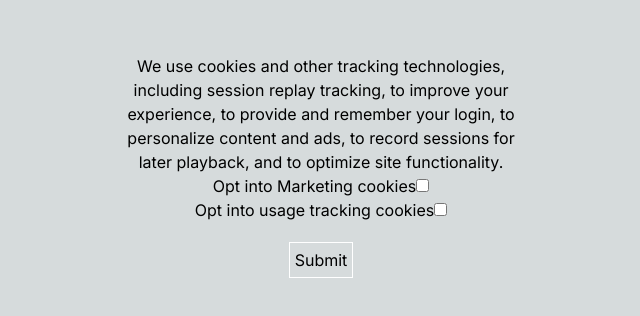
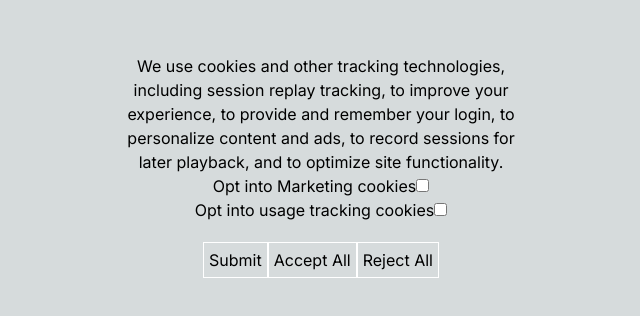
Before and after one commit to austinfrey/cloudflare-consent-management-example, a Next.js app: page / in a window 1280 px wide. Shown: the part 106-422 px from the top of the page, without its empty margins (327-967 px from the left). Built offline with nearby package versions, Linux system fonts and the light colour scheme.

Commit message:
debug log

```diff
--- a/app/mock-zaraz.tsx
+++ b/app/mock-zaraz.tsx
@@ -1,37 +1,48 @@
 export type Purpose = {
-  [key: string]: boolean;
+  [key: string]: boolean | undefined;
 };
 
-function MockZaraz(initialPurposes: Purpose[] = []) {
-  const PURPOSES: { [key: string]: boolean } = {};
+function MockZaraz() {
+  const PURPOSES: { [key: string]: boolean | undefined } = {
+    "test-purpose": false,
+  };
+  const createCookieString = (consentPreferences: any) =>
+    `cf_consent=${JSON.stringify(consentPreferences)}`;
 
-  initialPurposes.map((p) => {
-    const purposeId = Object.keys(p)[0];
-    PURPOSES[purposeId] = p[purposeId];
-  });
+  document.cookie = createCookieString({ testPurpose: false });
 
-  function get(purposeId: string): boolean {
-    console.log("MOCK get", purposeId, PURPOSES[purposeId]);
-    return PURPOSES[purposeId];
+  const getParsedCookieString = () =>
+    document.cookie && JSON.parse(document.cookie.split("=")[1]);
+
+  function get(purposeId: string): boolean | undefined {
+    const cookie = getParsedCookieString();
+    console.log("MOCK get", purposeId, cookie[purposeId]);
+    return cookie[purposeId];
   }
 
   function set(consentPreferences: Purpose) {
     const purposeId = Object.keys(consentPreferences)[0];
-    PURPOSES[purposeId] = consentPreferences[purposeId];
-    console.log("MOCK set", consentPreferences);
+    const cookie = getParsedCookieString();
+
+    cookie[purposeId] = consentPreferences[purposeId];
+    document.cookie = createCookieString(cookie);
+
+    console.log("MOCK set", document.cookie);
   }
 
   function getAll() {
-    console.log("MOCK getAll", PURPOSES);
-    return PURPOSES;
+    console.log("MOCK getAll", getParsedCookieString());
+    return getParsedCookieString();
   }
 
   function setAll(consentStatus: boolean) {
-    const purposeIds = Object.keys(PURPOSES);
+    const cookie = getParsedCookieString();
+    const purposeIds = Object.keys(cookie);
     purposeIds.map((id) => {
-      PURPOSES[id] = consentStatus;
+      cookie[id] = consentStatus;
     });
-    console.log("MOCK setAll", consentStatus, PURPOSES);
+    document.cookie = cookie;
+    console.log("MOCK setAll", consentStatus, cookie);
   }
 
   function sendQueueEvents() {
--- a/app/zaraz-provider.tsx
+++ b/app/zaraz-provider.tsx
@@ -7,11 +7,9 @@ type Props = {
   children: ReactNode;
 };
 
-const mockZaraz =
-  typeof zaraz === "undefined" ? MockZaraz([{ "test-purpose": false }]) : zaraz;
+const mockZaraz = typeof zaraz === "undefined" ? MockZaraz() : zaraz;
 
 const ZarazProvider = ({ children }: Props) => {
-  const [contentApiReady, setContentApiReady] = useState(true);
   const [showModal, setShowModal] = useState(false);
   const [purposes, setPurposes] = useState<any[]>([]);
 
@@ -20,21 +18,10 @@ const ZarazProvider = ({ children }: Props) => {
     setPurposes(Object.keys(purposes).map((key) => ({ [key]: purposes[key] })));
 
     // if any purposes still false, show modal
-    Object.keys(purposes).filter((key: any) => {
+    Object.keys(purposes).map((key: any) => {
       !purposes[key] && setShowModal(true);
     });
-
-    const handleEvent = () => {
-      console.log("Zaraz Content API ready");
-      setContentApiReady(true);
-    };
-
-    console.log("adding zarazConsentAPIReady event listener");
-    document.addEventListener("zarazConsentAPIReady", handleEvent);
-
-    return () =>
-      document.removeEventListener("zarazConsentAPIReady", handleEvent);
-  }, [showModal, contentApiReady]);
+  }, [showModal]);
 
   console.log("purposes", purposes);
 
@@ -50,9 +37,11 @@ const ZarazProvider = ({ children }: Props) => {
         <div>
           <label htmlFor="allowMarketing">Opt into Marketing cookies</label>
           <input
-            onClick={(e: React.MouseEvent<HTMLInputElement>) =>
-              console.log(e.currentTarget.value)
-            }
+            onClick={(e: React.MouseEvent<HTMLInputElement>) => {
+              if (e.currentTarget.checked) {
+              }
+              console.log(e.currentTarget.value);
+            }}
             type="checkbox"
             id="marketingCheckbox"
             name="marketingCheckbox"
@@ -82,11 +71,29 @@ const ZarazProvider = ({ children }: Props) => {
         >
           Submit
         </button>
+        <button
+          className="approve-button"
+          onClick={() => {
+            mockZaraz.consent.setAll(true);
+            setShowModal(false);
+          }}
+        >
+          Accept All
+        </button>
+        <button
+          className="approve-button"
+          onClick={() => {
+            mockZaraz.consent.setAll(false);
+            setShowModal(false);
+          }}
+        >
+          Reject All
+        </button>
       </div>
     );
   };
 
-  return showModal && contentApiReady ? <Modal></Modal> : <>{children}</>;
+  return showModal ? <Modal></Modal> : <>{children}</>;
 };
 
 export default ZarazProvider;
```
